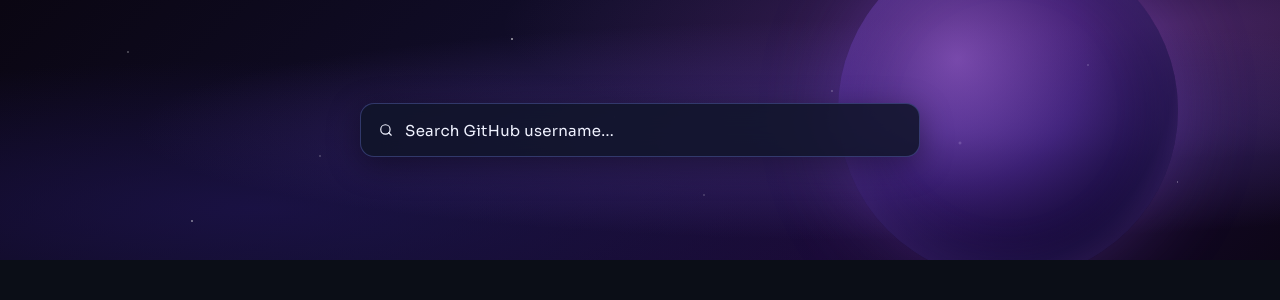
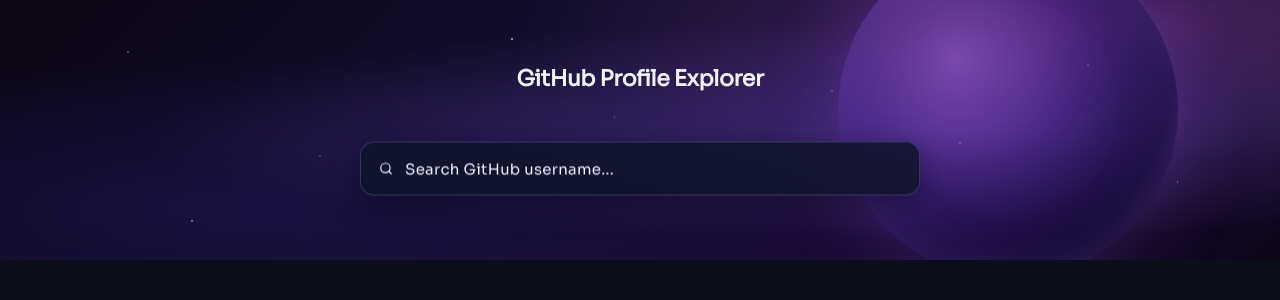
Before and after one commit to pochrahul55-ux/github-profile, a React (Vite) app in the folder github-profile/: page / in a window 1280 px wide. Shown: the top 300 px of the page. Built offline with nearby package versions, Linux system fonts and the light colour scheme.

Commit message:
feat: add hero title styling and component integration

```diff
--- a/github-profile/src/components/Hero.css
+++ b/github-profile/src/components/Hero.css
@@ -159,3 +159,13 @@
   object-fit: cover;
   display: block;
 }
+
+.hero-title {
+  text-align: center;
+  font-size: 22px;
+  font-weight: 600;
+  color: var(--text-primary);
+  margin-bottom: 14px;
+  letter-spacing: -0.02em;
+  margin-bottom: 50px;
+}
--- a/github-profile/src/components/Hero.tsx
+++ b/github-profile/src/components/Hero.tsx
@@ -27,6 +27,7 @@
         <div className="planet"></div>
 
         <div className="search-wrap">
+          <h1 className="hero-title">GitHub Profile Explorer</h1>
           <div className="search-box">
             <Search size={14} />
             <input
```
